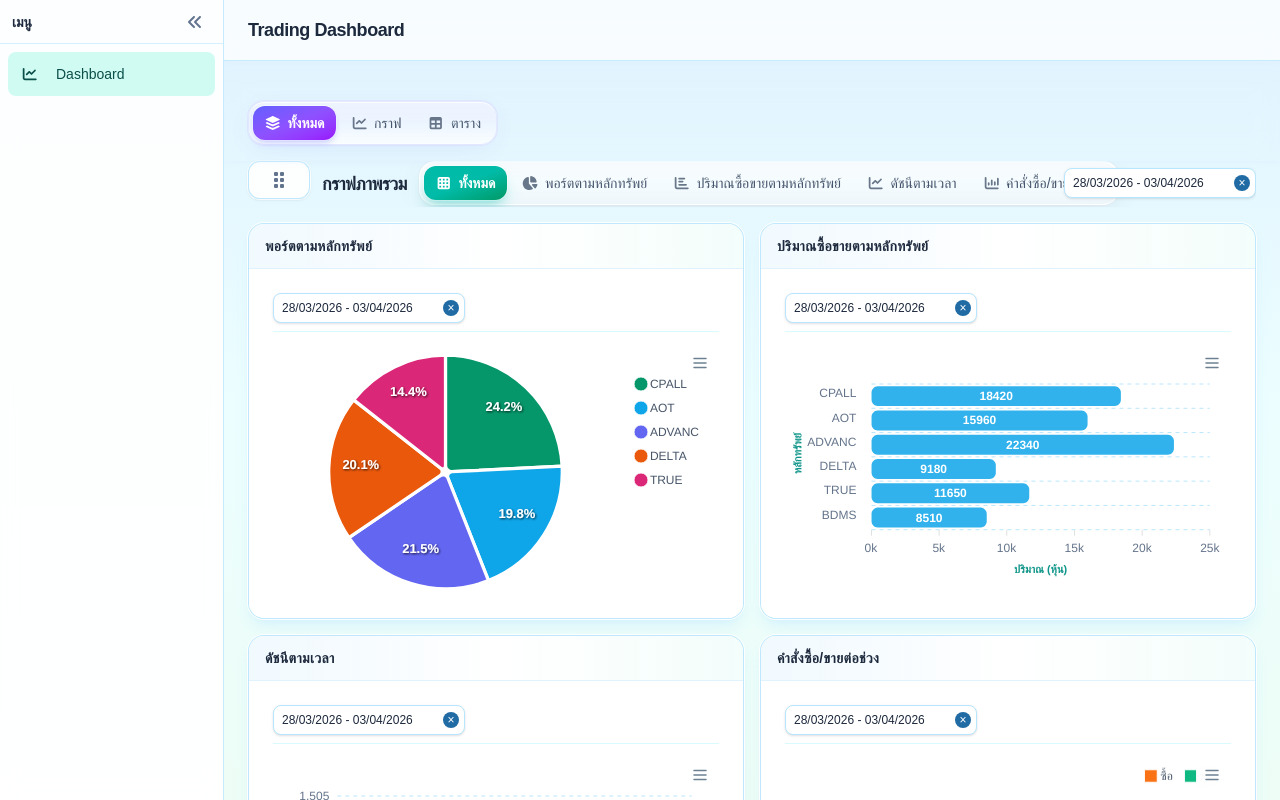
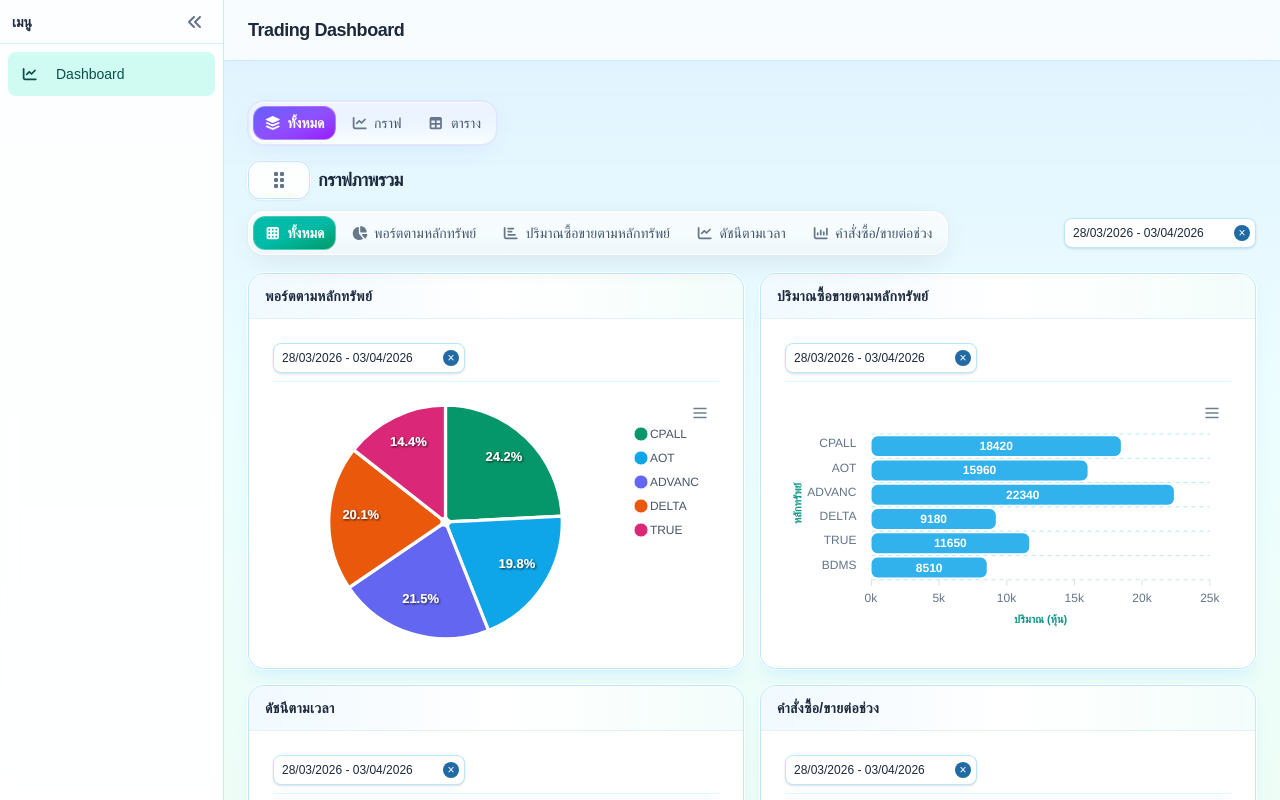
Before and after one commit to herorshi/dashboard-test-nano-bot, a Next.js app: page /dashboard in a window 1280 px wide. Built offline with nearby package versions, Linux system fonts and the light colour scheme.

Commit message:
change-layout display

```diff
--- a/app/dashboard/page.tsx
+++ b/app/dashboard/page.tsx
@@ -13,7 +13,7 @@ export default function DashboardPage() {
         </div>
       </header>
 
-      <main className="mx-auto flex min-h-0 w-full max-w-[1400px] flex-1 flex-col px-4 py-6 sm:px-6">
+      <main className="flex min-h-0 w-full max-w-[1400px] flex-1 flex-col px-4 py-6 sm:px-6">
         <TradingDashboard />
       </main>
     </>
--- a/components/dashboard/ChartFilterToolbar.tsx
+++ b/components/dashboard/ChartFilterToolbar.tsx
@@ -30,10 +30,10 @@ export const CHART_WIDGET_TITLES: Record<ChartId, string> = {
 
 
 const trackOuter =
-  "block w-full max-w-full min-w-0 text-left rounded-2xl border border-white/70 bg-linear-to-b from-slate-50/95 via-white/60 to-slate-100/70 p-1 shadow-[inset_0_1px_0_0_rgba(255,255,255,0.85),0_8px_32px_-8px_rgba(15,23,42,0.12)] ring-1 ring-slate-200/50 backdrop-blur-md xl:inline-block xl:w-max xl:max-w-full";
+  "mx-0 block w-full max-w-full min-w-0 self-start text-left rounded-2xl border border-white/70 bg-linear-to-b from-slate-50/95 via-white/60 to-slate-100/70 p-1 shadow-[inset_0_1px_0_0_rgba(255,255,255,0.85),0_8px_32px_-8px_rgba(15,23,42,0.12)] ring-1 ring-slate-200/50 backdrop-blur-md xl:inline-block xl:w-max xl:max-w-full";
 
 const trackInner =
-  "relative flex w-full min-w-0 flex-wrap content-start items-center justify-start gap-x-1 gap-y-1 xl:w-max xl:min-w-0";
+  "relative flex w-full min-w-0 flex-wrap content-start items-start justify-start gap-x-1 gap-y-1 xl:w-max xl:min-w-0";
 
 const segmentBase =
   "relative z-10 inline-flex shrink-0 cursor-pointer items-center gap-1.5 rounded-xl border border-transparent px-2.5 py-1.5 text-sm font-medium motion-safe:transition-[color,transform] motion-safe:duration-200 motion-safe:ease-out focus-visible:outline focus-visible:ring-2 focus-visible:ring-teal-400/90 focus-visible:ring-offset-2 focus-visible:ring-offset-slate-50/80 active:scale-[0.97]";
@@ -44,7 +44,7 @@ const segmentOff =
   "text-slate-600 hover:-translate-y-px hover:text-slate-900 hover:shadow-sm hover:shadow-slate-200/40";
 
 const pill =
-  "pointer-events-none absolute left-0 top-0 z-0 rounded-xl bg-linear-to-br from-teal-500 via-teal-500 to-emerald-600 shadow-lg shadow-teal-500/30 ring-1 ring-white/35 motion-safe:transition-[transform,width,height,opacity] motion-safe:duration-300 motion-safe:ease-[cubic-bezier(0.4,0,0.2,1)] motion-reduce:transition-none will-change-[transform,width,height]";
+  "pointer-events-none absolute left-0 top-0 z-0 rounded-xl border border-white/30 bg-linear-to-br from-teal-500 via-teal-500 to-emerald-600 motion-safe:transition-[transform,width,height,opacity] motion-safe:duration-300 motion-safe:ease-[cubic-bezier(0.4,0,0.2,1)] motion-reduce:transition-none will-change-[transform,width,height]";
 
 const TOOLBAR: {
   id: ChartFilter;
--- a/components/dashboard/DisplayModeToolbar.tsx
+++ b/components/dashboard/DisplayModeToolbar.tsx
@@ -33,7 +33,7 @@ const segmentOff =
   "text-slate-600 hover:-translate-y-px hover:text-slate-900 hover:shadow-sm hover:shadow-violet-200/35";
 
 const pill =
-  "pointer-events-none absolute left-0 top-0 z-0 rounded-xl bg-linear-to-br from-indigo-500 via-violet-500 to-purple-600 shadow-md shadow-indigo-500/25 ring-1 ring-white/35 motion-safe:transition-[transform,width,height,opacity] motion-safe:duration-300 motion-safe:ease-[cubic-bezier(0.4,0,0.2,1)] motion-reduce:transition-none will-change-[transform,width,height]";
+  "pointer-events-none absolute left-0 top-0 z-0 rounded-xl border border-white/30 bg-linear-to-br from-indigo-500 via-violet-500 to-purple-600 motion-safe:transition-[transform,width,height,opacity] motion-safe:duration-300 motion-safe:ease-[cubic-bezier(0.4,0,0.2,1)] motion-reduce:transition-none will-change-[transform,width,height]";
 
 const TOOLBAR: {
   id: DashboardDisplayMode;
--- a/components/dashboard/GlobalChartDateRangeBar.tsx
+++ b/components/dashboard/GlobalChartDateRangeBar.tsx
@@ -38,7 +38,7 @@ export function GlobalChartDateRangeBar() {
   };
 
   return (
-    <div className="inline-block w-max max-w-full min-w-0">
+    <div className="w-full min-w-0 max-w-full">
       <ChartDateRangePicker
         variant="inline"
         startDate={pickerStart}
--- a/components/dashboard/TradingDashboard.tsx
+++ b/components/dashboard/TradingDashboard.tsx
@@ -46,7 +46,8 @@ import {
 } from "@dnd-kit/sortable";
 import { CSS } from "@dnd-kit/utilities";
 import type { HTMLAttributes } from "react";
-import { useState } from "react";
+import { useCallback, useLayoutEffect, useRef, useState } from "react";
+import { createPortal } from "react-dom";
 
 const DND_CONTEXT_ID = "dashboard-trading-dnd";
 
@@ -153,21 +154,78 @@ function SectionDragWithTooltip({
   tooltipText: string;
   dragProps: HTMLAttributes<HTMLDivElement>;
 }) {
-  return (
-    <div className="group relative shrink-0">
-      <div
-        role="button"
-        tabIndex={0}
-        {...dragProps}
-        aria-label={tooltipText}
-        className={sectionDragIconButtonClass}
-      >
-        <FontAwesomeIcon icon={faGripVertical} className="h-5 w-5" aria-hidden />
-      </div>
+  const triggerRef = useRef<HTMLDivElement>(null);
+  const [open, setOpen] = useState(false);
+  const [coords, setCoords] = useState({ top: 0, left: 0 });
+
+  const updateCoords = useCallback(() => {
+    const el = triggerRef.current;
+    if (!el) return;
+    const r = el.getBoundingClientRect();
+    setCoords({
+      top: r.top,
+      left: r.left + r.width / 2,
+    });
+  }, []);
+
+  useLayoutEffect(() => {
+    if (!open) return;
+    updateCoords();
+    const ro = () => updateCoords();
+    window.addEventListener("scroll", ro, true);
+    window.addEventListener("resize", ro);
+    return () => {
+      window.removeEventListener("scroll", ro, true);
+      window.removeEventListener("resize", ro);
+    };
+  }, [open, updateCoords]);
+
+  const show = () => {
+    const el = triggerRef.current;
+    if (el) {
+      const r = el.getBoundingClientRect();
+      setCoords({
+        top: r.top,
+        left: r.left + r.width / 2,
+      });
+    }
+    setOpen(true);
+  };
+
+  const hide = () => setOpen(false);
+
+  const mergedDragProps: HTMLAttributes<HTMLDivElement> = {
+    ...dragProps,
+    onPointerEnter: (e) => {
+      dragProps.onPointerEnter?.(e);
+      show();
+    },
+    onPointerLeave: (e) => {
+      dragProps.onPointerLeave?.(e);
+      hide();
+    },
+    onFocus: (e) => {
+      dragProps.onFocus?.(e);
+      show();
+    },
+    onBlur: (e) => {
+      dragProps.onBlur?.(e);
+      hide();
+    },
+  };
+
+  const tooltipPortal =
+    typeof document !== "undefined" && open
+      ? createPortal(
           <div
             role="tooltip"
             aria-hidden="true"
-        className="pointer-events-none absolute bottom-full left-1/2 z-[60] mb-2 flex w-max max-w-[min(100vw-2rem,22rem)] -translate-x-1/2 flex-col items-center opacity-0 translate-y-2 scale-[0.98] transition-[opacity,transform] duration-200 ease-out will-change-[opacity,transform] group-hover:opacity-100 group-hover:translate-y-0 group-hover:scale-100 motion-reduce:transition-none motion-reduce:duration-0 motion-reduce:group-hover:translate-y-0"
+            className="pointer-events-none fixed z-[99999] flex w-max max-w-[min(100vw-2rem,22rem)] flex-col items-center transition-[opacity,transform] duration-200 ease-out will-change-[opacity,transform] motion-reduce:transition-none"
+            style={{
+              left: coords.left,
+              top: coords.top,
+              transform: "translate(-50%, calc(-100% - 0.5rem))",
+            }}
           >
             <div className="rounded-lg bg-neutral-950 px-3 py-2.5 text-left text-xs font-medium leading-relaxed text-white shadow-xl ring-1 ring-white/15">
               {tooltipText}
@@ -176,7 +234,24 @@ function SectionDragWithTooltip({
               className="-mt-px h-0 w-0 shrink-0 border-l-[7px] border-r-[7px] border-t-[8px] border-l-transparent border-r-transparent border-t-neutral-950"
               aria-hidden
             />
+          </div>,
+          document.body,
+        )
+      : null;
+
+  return (
+    <div className="relative shrink-0">
+      <div
+        ref={triggerRef}
+        role="button"
+        tabIndex={0}
+        {...mergedDragProps}
+        aria-label={tooltipText}
+        className={sectionDragIconButtonClass}
+      >
+        <FontAwesomeIcon icon={faGripVertical} className="h-5 w-5" aria-hidden />
       </div>
+      {tooltipPortal}
     </div>
   );
 }
@@ -222,34 +297,32 @@ function SortableChartsBlock({
       ref={setNodeRef}
       style={style}
       aria-labelledby="dashboard-charts-heading"
-      className={
-        filter === "all"
-          ? "min-w-0 space-y-4"
-          : "w-full min-w-0 space-y-4"
-      }
+      className="w-full min-w-0 space-y-4 max-lg:overflow-x-hidden"
     >
-      <div className="flex min-w-0 items-start gap-3">
+      <div className="space-y-3 max-lg:overflow-x-hidden">
+        <div className="flex min-w-0 max-w-full items-center gap-2">
           <SectionDragWithTooltip
             tooltipText={SECTION_DRAG_TOOLTIP_CHARTS}
             dragProps={sectionDragProps}
           />
-        <div className="min-w-0 flex-1">
-          <div className="flex min-w-0 flex-nowrap items-center gap-x-3 overflow-x-auto pb-0.5 [scrollbar-width:thin]">
           <h2
             id="dashboard-charts-heading"
-              className="shrink-0 pt-0.5 text-lg font-semibold tracking-tight text-slate-800"
+            className="min-w-0 text-lg font-semibold leading-snug tracking-tight text-slate-800"
           >
             กราฟภาพรวม
           </h2>
-            <div className="min-w-0 shrink [&_[role=toolbar]]:!inline-block [&_[role=toolbar]]:!w-max [&_[role=toolbar]]:max-w-none">
+        </div>
+        {/* มือถือ: คอลัมน์ แยกบรรทัด ชิดซ้าย ไม่เลื่อนแนวนอน lg+: แถวเดียว + scroll เมื่อแคบ */}
+        <div className="flex w-full min-w-0 max-w-full flex-col items-start gap-3 overflow-x-visible text-left max-lg:items-stretch max-lg:overflow-x-hidden lg:flex-row
+        lg:flex-nowrap lg:items-center lg:gap-x-3  lg:pb-0.5 lg:[scrollbar-width:thin]">
+          <div className="w-full min-w-0 max-w-full lg:min-w-0 lg:shrink lg:[&_[role=toolbar]]:!inline-block lg:[&_[role=toolbar]]:!w-max [&_[role=toolbar]]:max-w-none">
             <ChartFilterToolbar
               value={filter}
               onChange={onChartFilterChange}
             />
           </div>
-            <div className="ml-auto min-w-0 shrink-0 sm:max-w-[min(100%,28rem)]">
+          <div className="w-full min-w-0 max-w-full lg:ml-auto lg:w-auto lg:shrink-0 lg:max-w-[min(100%,28rem)]">
             <GlobalChartDateRangeBar />
-            </div>
           </div>
         </div>
       </div>
@@ -307,19 +380,17 @@ function SortableTableBlock() {
       aria-labelledby="dashboard-orders-heading"
       className="min-w-0 shrink-0 pb-4"
     >
-      <div className="mb-4 flex min-w-0 items-start gap-3">
+      <div className="mb-4 flex min-w-0 items-center gap-2">
         <SectionDragWithTooltip
           tooltipText={SECTION_DRAG_TOOLTIP_TABLE}
           dragProps={sectionDragProps}
         />
-        <div className="min-w-0 flex-1 pt-0.5">
         <h2
           id="dashboard-orders-heading"
-            className="text-lg font-semibold tracking-tight text-slate-800"
+          className="min-w-0 text-lg font-semibold leading-snug tracking-tight text-slate-800"
         >
           ตารางคำสั่งซื้อขาย
         </h2>
-        </div>
       </div>
       <OrdersDataTable />
     </section>
@@ -406,9 +477,7 @@ export function TradingDashboard() {
     <GlobalChartDateRangeProvider>
       <ChartExpandProvider value={chartFilter !== "all"}>
         <div className="flex min-h-0 flex-1 flex-col">
-          {/*
-            แถบฟิลเตอร์อยู่นอก DnD — ไม่เลื่อนตามการสลับตำแหน่งกราฟ/ตาราง
-          */}
+          {/* แถบฟิลเตอร์อยู่นอก DnD — ไม่เลื่อนตามการสลับตำแหน่งกราฟ/ตาราง */}
           <div className="sticky top-0 z-20 -mx-4 shrink-0 bg-linear-to-b px-4 py-4 shadow-sm shadow-sky-100/40 backdrop-blur-md sm:-mx-6 sm:px-6">
             <div className="flex w-full min-w-0 flex-col items-start">
               <div className="min-w-0 w-full max-w-full">
@@ -430,7 +499,7 @@ export function TradingDashboard() {
                 items={sortableSectionItems}
                 strategy={verticalListSortingStrategy}
               >
-                <div className="flex min-h-0 min-w-0 flex-1 flex-col gap-10">
+                <div className="flex min-h-0 min-w-0 flex-1 flex-col gap-5">
                   {displayMode === "table" ? (
                     <SortableTableBlock key="table" />
                   ) : displayMode === "charts" ? (
```
Lines whose indentation alone changed are shown as unchanged.
